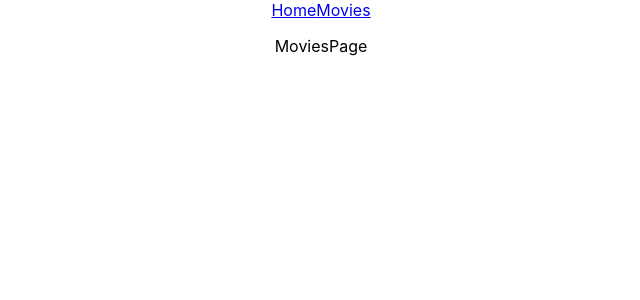
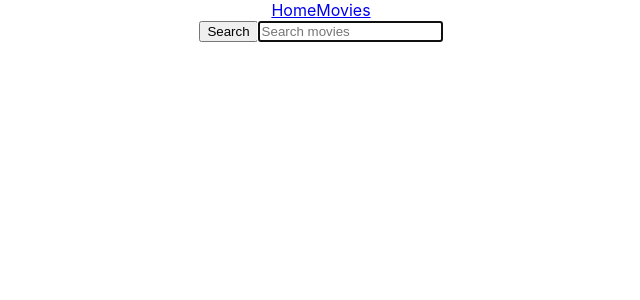
Before and after one commit to Oleksandra-Mas/goit-react-hw-05-movies, a React (Create React App) app: page /movies in a window 1280 px wide. Shown: the top 300 px of the page, without its empty margins (319-959 px from the left). Built offline with nearby package versions, Linux system fonts and the light colour scheme.

Commit message:
added component moviespage

```diff
--- a/src/components/MovieDetailsPage/MoviesDetailsPage.jsx
+++ b/src/components/MovieDetailsPage/MoviesDetailsPage.jsx
@@ -1,10 +1,4 @@
-import {
-  useParams,
-  useNavigate,
-  useLocation,
-  NavLink,
-  Outlet,
-} from 'react-router-dom';
+import { useParams, useNavigate, NavLink, Outlet } from 'react-router-dom';
 import { useEffect, useState } from 'react';
 import { getMovieById } from '../../services/apiService';
 export const MoviesDetailsPage = () => {
@@ -12,7 +6,6 @@ export const MoviesDetailsPage = () => {
   const [movie, setMovie] = useState(null);
 
   const navigate = useNavigate();
-  let { pathname } = useLocation();
 
   useEffect(() => {
     getMovieById(movieId)
--- a/src/components/MoviesPage/MoviesPage.jsx
+++ b/src/components/MoviesPage/MoviesPage.jsx
@@ -1,6 +1,49 @@
-import { useLocation } from 'react-router-dom';
+import { useState } from 'react';
+import { NavLink } from 'react-router-dom';
+import { searchMovie } from '../../services/apiService';
 export const MoviesPage = () => {
-  let { pathname } = useLocation();
-  //   console.log(`${window.location.origin}${pathname}/`);
-  return <p>MoviesPage</p>;
+  const [filter, setFilter] = useState('');
+  const [movies, setMovies] = useState('');
+  const handleInputChange = event => {
+    const value = event.target.value.toLowerCase();
+    setFilter(value);
+  };
+  const handleSubmit = event => {
+    event.preventDefault();
+    if (filter.trim() === '') {
+      return alert('Empty input');
+    }
+    searchMovie(filter)
+      .then(movies => {
+        setMovies(movies);
+      })
+      .catch(err => {
+        console.log(err);
+      });
+    setFilter('');
+  };
+  return (
+    <>
+      <form onSubmit={handleSubmit}>
+        <button type="submit">Search</button>
+        <input
+          type="text"
+          autoComplete="off"
+          autoFocus
+          placeholder="Search movies"
+          onChange={handleInputChange}
+        />
+      </form>
+      {movies?.length > 0 && (
+        <ul>
+          {movies.map(({ title, id }) => (
+            <li key={id}>
+              <NavLink to={`/movies/${id}`}>{title}</NavLink>
+            </li>
+          ))}
+        </ul>
+      )}
+      {!movies || (movies?.length === 0 && <p>No movies found</p>)}
+    </>
+  );
 };
--- a/src/services/apiService.js
+++ b/src/services/apiService.js
@@ -9,6 +9,12 @@ export const getTrending = async () => {
   const url = `${BASE_URL}/trending/movie/day?api_key=${API_KEY}`;
   const response = await axios.get(url);
   return response.data;
+};
+
+export const searchMovie = async query => {
+  const url = `${BASE_URL}/search/movie?api_key=${API_KEY}&query=${query}&page=1&include_adult=false`;
+  const result = await axios.get(url);
+  return result.data.results;
 };
 
 export const getMovieById = async id => {
```
Also changed, not shown: 1 other file (tests, documents, lock files or other folders).
